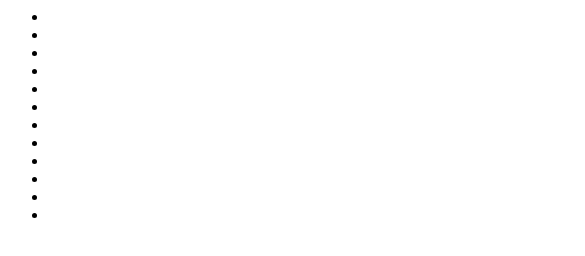
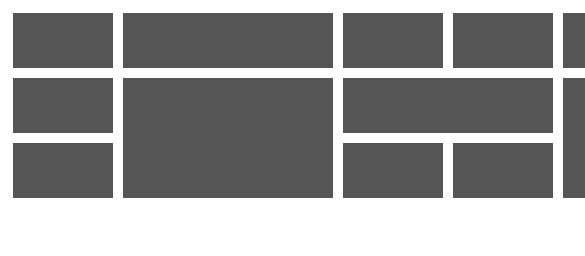
Before and after one commit to Brad-Wallace/gridster-test, a plain HTML site: page index.html in a window 390 px wide. Shown: the top 256 px of the page, 585 px wide, since content can reach past the window. Drawn offline with Linux system fonts and the light colour scheme.

Commit message:
initialized gridster, looking into making it responsive now

```diff
--- a/index.html
+++ b/index.html
@@ -2,10 +2,13 @@
 	<head>
 		<script src="jquery.js" type="text/JavaScript"></script>
 		<script src="dist/jquery.gridster.js" type="text/JavaScript"></script>
-		<link href="jquery.gridster.css" type="text/css" rel="stylesheet" />
+		<link href="dist/jquery.gridster.css" type="text/css" rel="stylesheet" />
+		<link href="styles.css" type="text/css" rel="stylesheet" />
 	</head>
+
 	<body>
-		<div class="gridster">
+		<div style="float:left">
+			<div class="gridster" id="testing">
 			    <ul>
 			        <li data-row="1" data-col="1" data-sizex="1" data-sizey="1"></li>
 			        <li data-row="2" data-col="1" data-sizex="1" data-sizey="1"></li>
@@ -25,5 +28,19 @@
 			        <li data-row="2" data-col="6" data-sizex="1" data-sizey="2"></li>
 			    </ul>
 			</div>
+		</div>
+	<script type="text/javascript">
+        var gridster = [];
+
+        $(function() {
+
+            gridster[0] = $("#testing ul").gridster({
+                namespace: '#testing',
+                widget_base_dimensions: [100, 55],
+                widget_margins: [5, 5]
+            }).data('gridster');
+
+        });
+    </script>
 	</body>
 </html>
--- /dev/null
+++ b/styles.css
@@ -0,0 +1,6 @@
+#testing ul li {
+	background-color: #555;
+}
+#testing ul {
+	list-style-type: none;
+}
```
Lines whose indentation alone changed are shown as unchanged.
